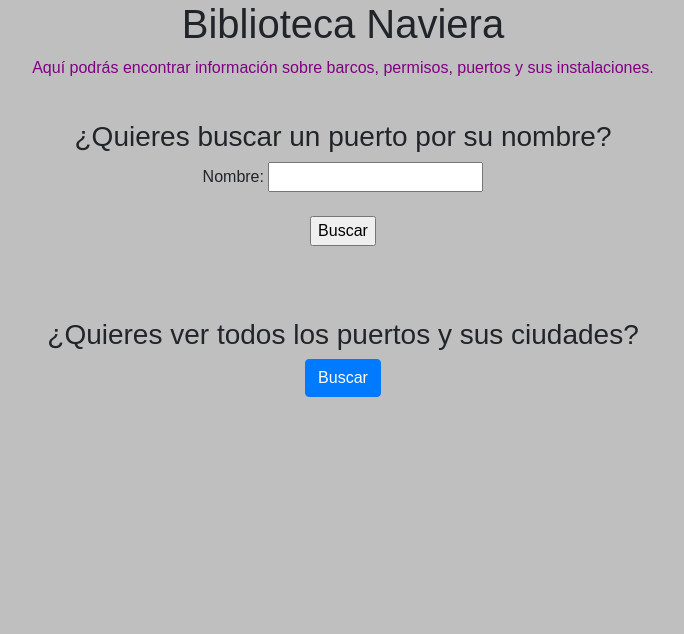
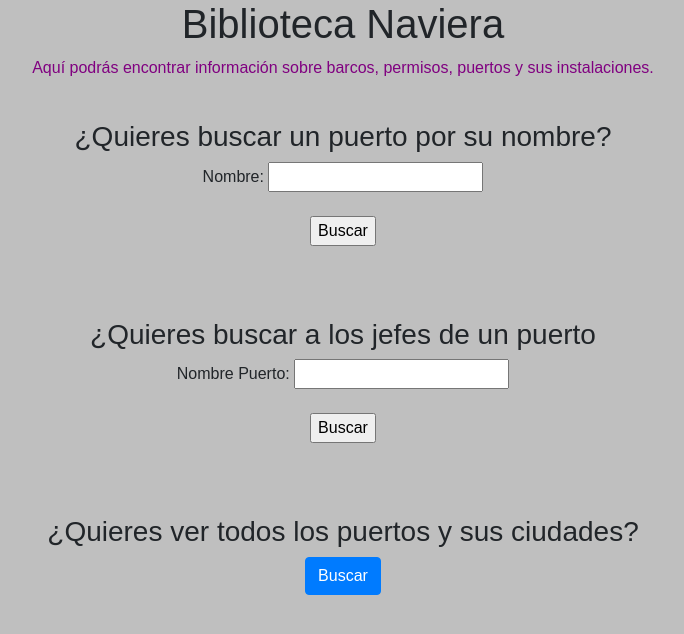
Before and after one commit to JadrinaDA/BDD_Grupo53, a PHP site: page / in a window 1280 px wide. Shown: the top 634 px of the page, without its empty margins (297-981 px from the left). Run offline with PHP 8.4, Linux system fonts and the light colour scheme.

Commit message:
agregar consulta 2

```diff
--- a/Sites/consultas/consulta_personal.php
+++ b/Sites/consultas/consulta_personal.php
@@ -4,7 +4,10 @@
 
 <?php
   require("config/conexion.php");
-  $query_string = "SELECT * FROM Personal;";
+
+  $nombre = $_POST["nombre_puerto"];
+
+  $query_string = "SELECT personal.nombre FROM personal,jefes,trabaja_en,pertenece_a WHERE personal.rut=jefes.rut AND personal.rut=trabaja_en.rut AND trabaja_en.iid=pertenece_a.iid AND pertenece_a.nombre_puerto LIKE nombre;";
   $query = $db -> prepare($query_string);
   $query -> execute();
   $result = $query -> fetchAll();
--- a/Sites/index.php
+++ b/Sites/index.php
@@ -19,6 +19,19 @@
   <br>
   <br>
 
+  <h3 align="center"> ¿Quieres buscar a los jefes de un puerto</h3>
+
+  <form align="center" action="consultas/consulta_personal.php" method="post">
+    Nombre Puerto:
+    <input type="text" name="nombre_puerto">
+    <br/><br/>
+    <input type="submit" value="Buscar">
+  </form>
+
+  <br>
+  <br>
+  <br>
+
   <h3 align="center">¿Quieres ver todos los puertos y sus ciudades?</h3>
 
   <form align="center" action="consultas/consulta_puerto.php" method="post">
```
